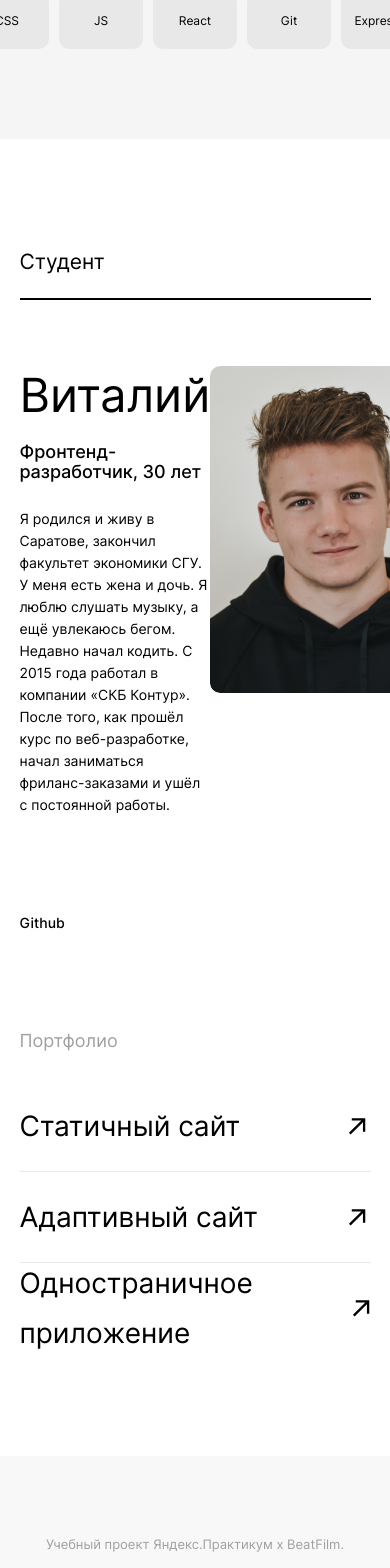
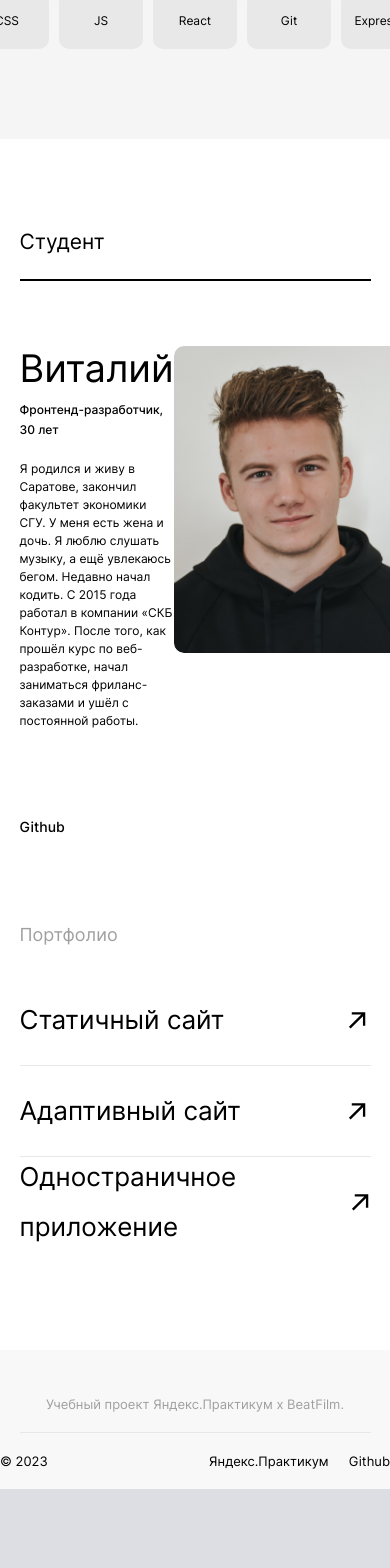
Before and after one commit to Moscow89er/movies-explorer-frontend, a React (Create React App) app: page / in a window 390 px wide. Shown: the part 2251-3819 px from the top of the page. After the commit the page ends 3740 px from the top, so only its background shows below. Built offline with nearby package versions, Linux system fonts and the light colour scheme.

Commit message:
работа над адаптивом 4

```diff
--- a/src/components/AboutMe/AboutMe.css
+++ b/src/components/AboutMe/AboutMe.css
@@ -79,3 +79,46 @@
     border-radius: 10px;
     border: none;
 }
+
+@media (max-width: 920px) {
+    .about-me__title {
+        max-width: 668px;
+        padding-top: 90px;
+        padding-bottom: 25px;
+        font-size: 21px;
+    }
+
+    .about-me__container {
+        margin-top: 58px;
+        max-width: 668px;
+    }
+
+    .about-me__container-text {
+        max-width: 364px;
+    }
+
+    .about-me__container-text_title {
+        font-size: 38px;
+    }
+
+    .about-me__container-text_subtitle {
+        margin-top: 3px;
+        font-size: 12px;
+    }
+
+    .about-me__container-text_paragraph {
+        font-size: 12px;
+        line-height: 18px;
+        margin-top: 20px;
+    }
+
+    .about-me__container-text_link {
+        margin-top: 88px;
+    }
+
+    .about-me__container_image {
+        margin-top: 7px;
+        width: 255px;
+        height: 307px;
+    }
+}
--- a/src/components/Footer/Footer.css
+++ b/src/components/Footer/Footer.css
@@ -59,3 +59,14 @@
 .footer__container_link:first-of-type {
     margin-right: 20px;
 }
+
+@media (max-width: 920px) {
+    .footer__title {
+        margin-top: 46px;
+    }
+
+    .footer__container {
+        width: 100%;
+        max-width: 708px;
+    }
+}
--- a/src/components/Portfolio/Portfolio.css
+++ b/src/components/Portfolio/Portfolio.css
@@ -54,3 +54,18 @@
     width: 18px;
     height: auto;
 }
+
+@media (max-width: 920px) {
+    .portfolio__title {
+        max-width: 668px;
+        padding-top: 80px;
+    }
+
+    .portfolio__container {
+        max-width: 668px;
+    }
+
+    .portfolio__container_title {
+        font-size: 26px;
+    }
+}
```
